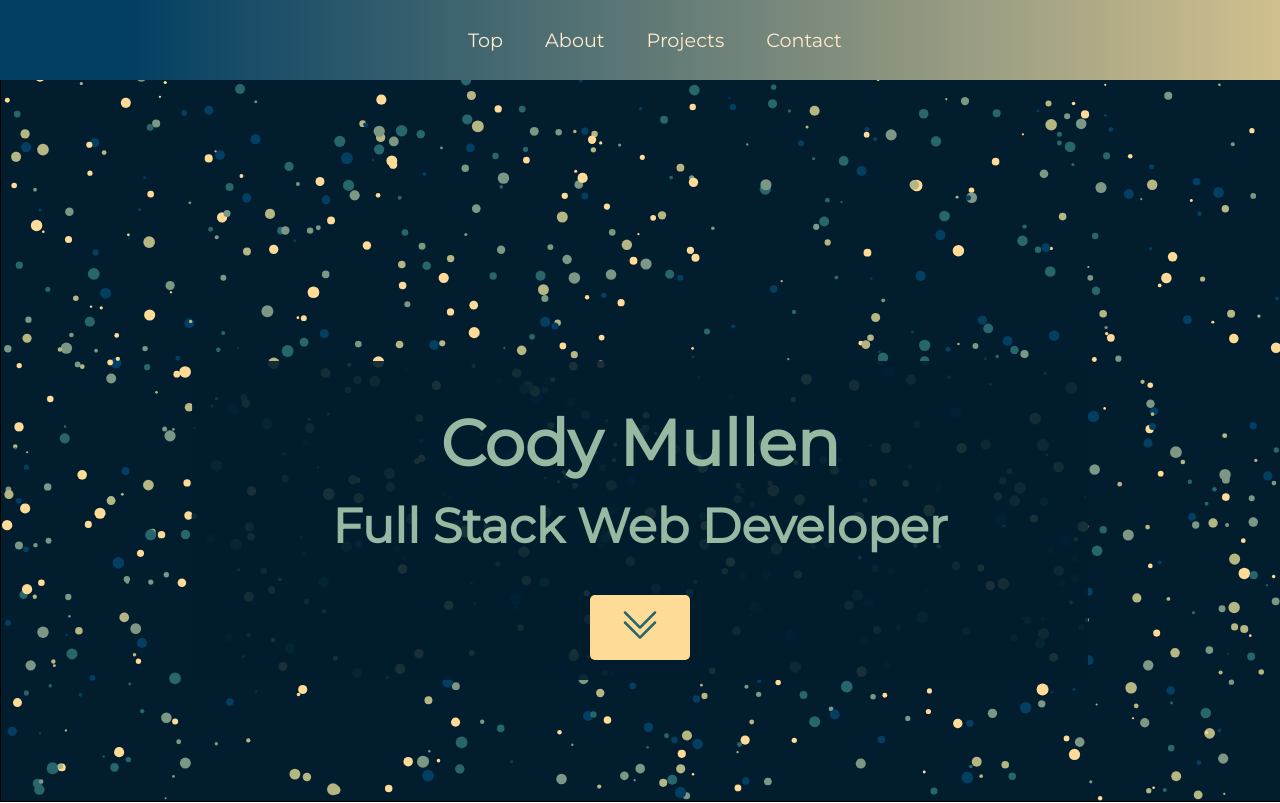
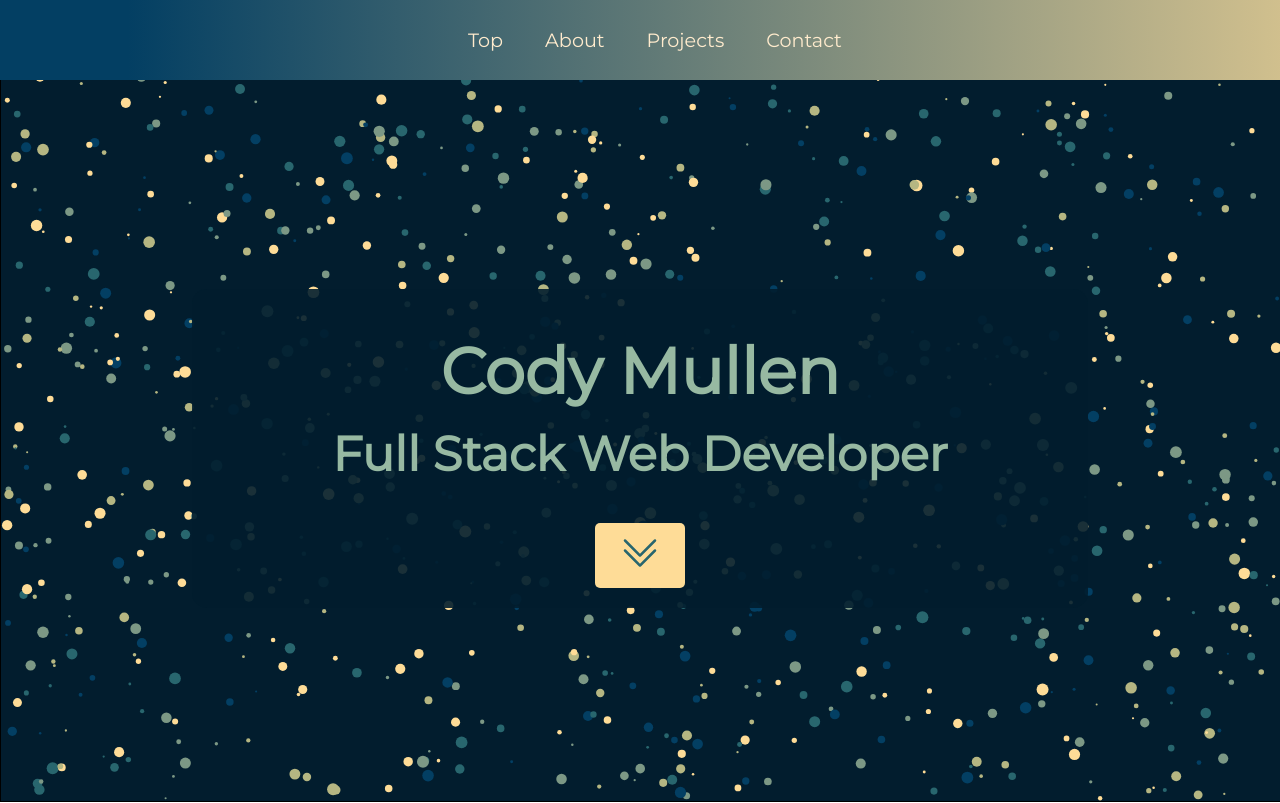
Before and after one commit to codymu45/mullen, a React (Create React App) app: page / in a window 1280 px wide. Shown: the top 803 px of the page. Built offline with nearby package versions, Linux system fonts and the light colour scheme.

Commit message:
canvas styling updates

```diff
--- a/src/components/Canvas/style.css
+++ b/src/components/Canvas/style.css
@@ -13,7 +13,7 @@ canvas{
 }
 
 #canvasContainer{
-  margin-top: 200px;
+  margin-top: 10%;
 }
 
 .headText{
@@ -37,7 +37,7 @@ h1{
 
 .seeWork {
   align-content: center;
-  width: 100px;
+  width: 10%;
   font-size: 1.3rem;
   color: #28666e;
   margin: 0 auto;
```
Also changed, not shown: 1 other file (tests, documents, lock files or other folders).
